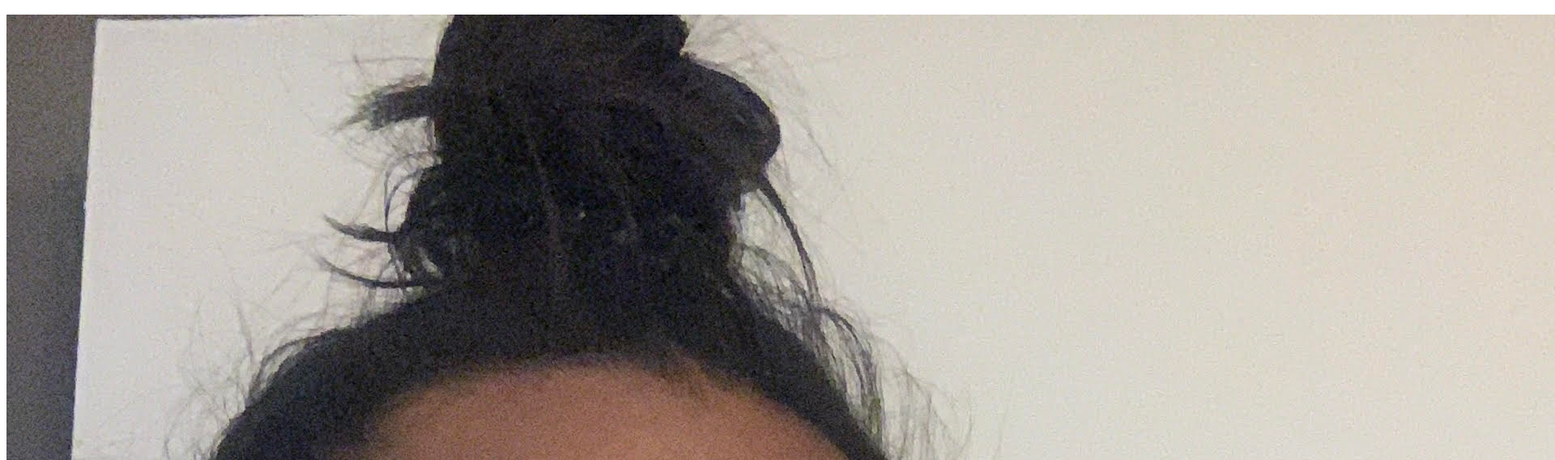
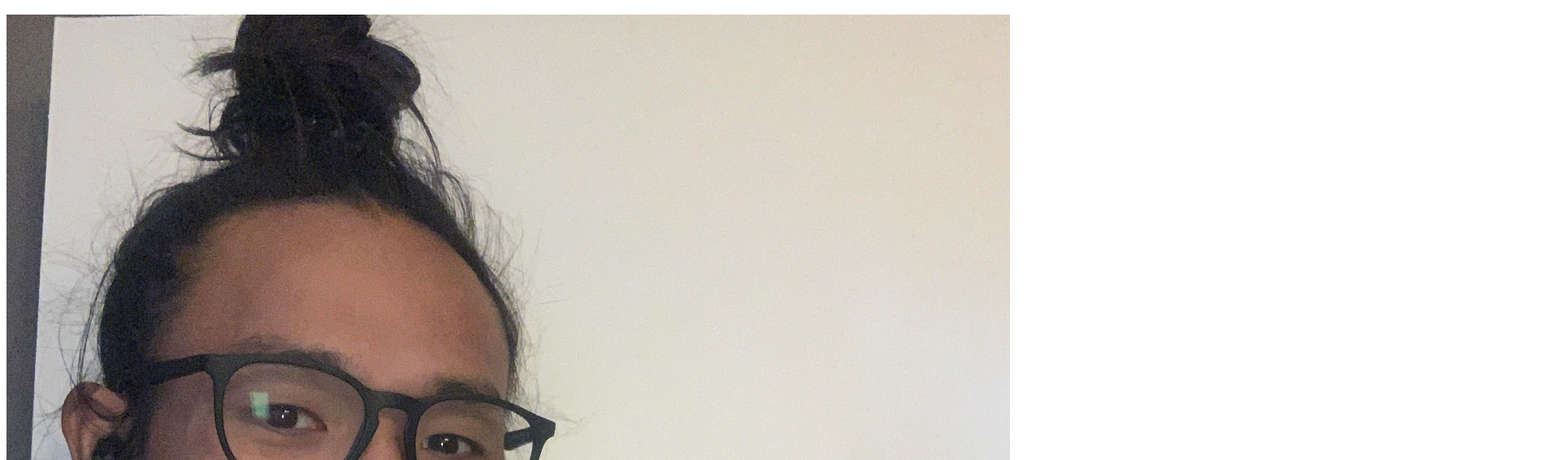
Before and after one commit to nicholasrea/nicholasrea.github.io, a plain HTML site: page index.html in a window 1280 px wide. Shown: the part 48-616 px from the top of the page at 81% size, 1920 px wide, since content can reach past the window. Drawn offline with Linux system fonts and the light colour scheme.

Commit message:
Update index.html

```diff
--- a/index.html
+++ b/index.html
@@ -1,4 +1,10 @@
 <html>
     <h1>Nicholas' Portfolio</h1>
     <img src="/NickProfilePic.jpg" />
+    <style>
+        img {
+          max-width: 98%;
+          height: auto;
+        }
+      </style>
 </html>
```
